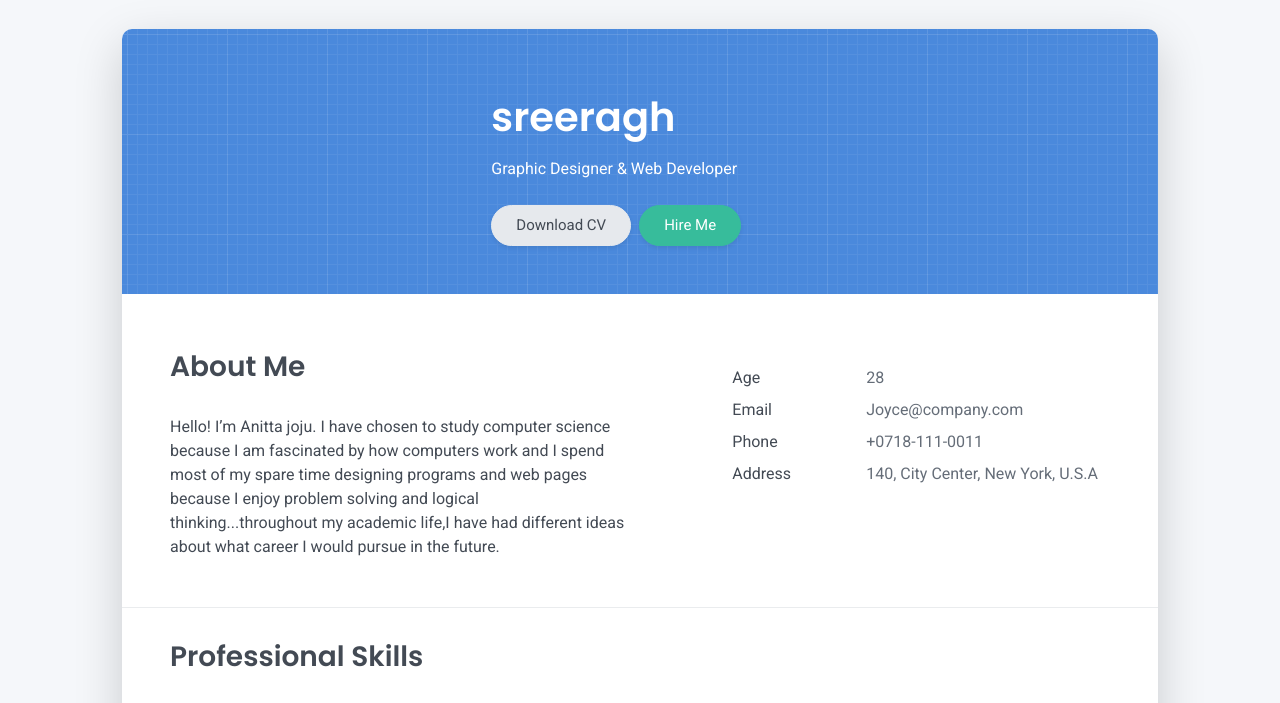
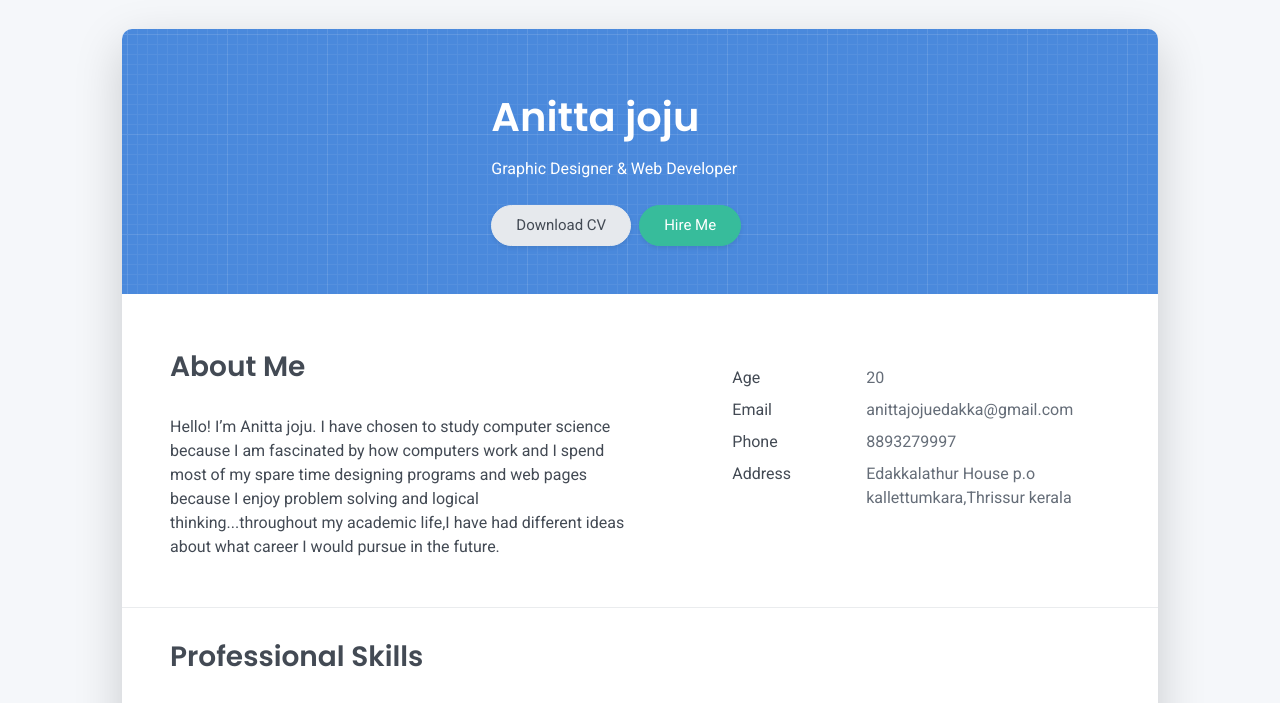
Before and after one commit to AnittaJoju/anittajoju.github.io, a plain HTML site: page index.html in a window 1280 px wide. Shown: the part 75-778 px from the top of the page. Drawn offline with Linux system fonts and the light colour scheme.

Commit message:
Update index.html

```diff
--- a/index.html
+++ b/index.html
@@ -55,7 +55,7 @@
 
       </div>
       <div class="col-lg-8 col-md-7 text-center text-md-start">
-        <h2 class="h1 mt-2" data-aos="fade-left" data-aos-delay="0">sreeragh</h2>
+        <h2 class="h1 mt-2" data-aos="fade-left" data-aos-delay="0">Anitta joju</h2>
         <p data-aos="fade-left" data-aos-delay="100">Graphic Designer & Web Developer</p>
         <div class="d-print-none" data-aos="fade-left" data-aos-delay="200"><a class="btn btn-light text-dark shadow-sm mt-1 me-1" href="right-resume.pdf" target="_blank">Download CV</a><a class="btn btn-success shadow-sm mt-1" href="#contact">Hire Me</a></div>
       </div>
@@ -73,25 +73,25 @@
             <div class="pb-1">Age</div>
           </div>
           <div class="col-sm-8">
-            <div class="pb-1 text-secondary">28</div>
+            <div class="pb-1 text-secondary">20</div>
           </div>
           <div class="col-sm-4">
             <div class="pb-1">Email</div>
           </div>
           <div class="col-sm-8">
-            <div class="pb-1 text-secondary">Joyce@company.com</div>
+            <div class="pb-1 text-secondary">anittajojuedakka@gmail.com</div>
           </div>
           <div class="col-sm-4">
             <div class="pb-1">Phone</div>
           </div>
           <div class="col-sm-8">
-            <div class="pb-1 text-secondary">+0718-111-0011</div>
+            <div class="pb-1 text-secondary">8893279997</div>
           </div>
           <div class="col-sm-4">
             <div class="pb-1">Address</div>
           </div>
           <div class="col-sm-8">
-            <div class="pb-1 text-secondary">140, City Center, New York, U.S.A</div>
+            <div class="pb-1 text-secondary">Edakkalathur House p.o kallettumkara,Thrissur kerala</div>
           </div>
         </div>
       </div>
```
